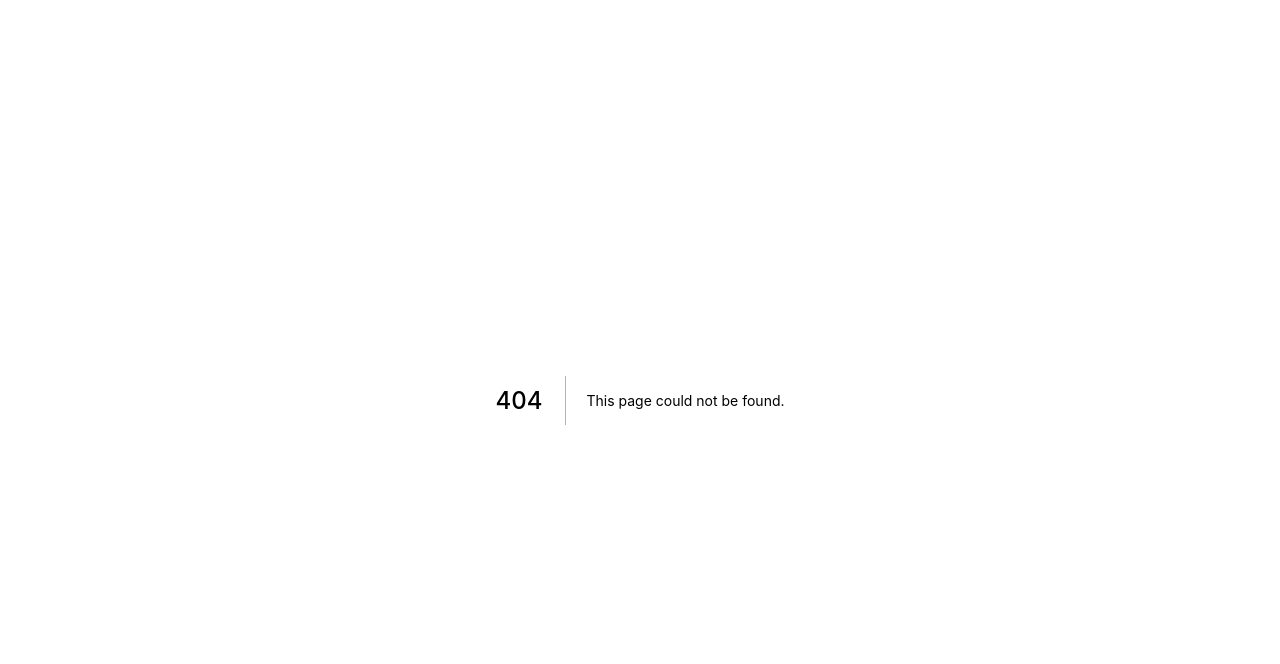
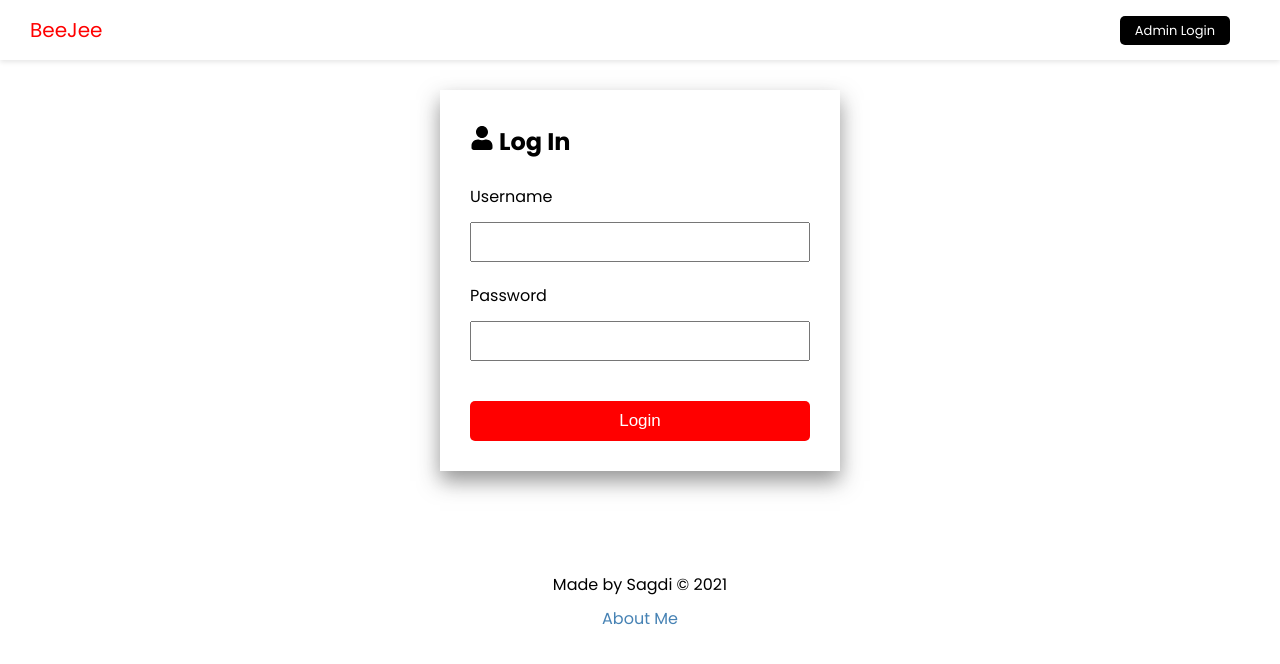
Before and after one commit to sagdish/bj-test, a Next.js app: page /login in a window 1280 px wide. Before the commit this address had no page. Shown: the top 664 px of the page. Built offline with nearby package versions, Linux system fonts and the light colour scheme.

Commit message:
login page

```diff
--- a/components/Header.js
+++ b/components/Header.js
@@ -13,7 +13,9 @@ export default function Header() {
       <nav>
         <ul>
           <li>
-            <a className='btn-secondary'>Admin Login</a>
+            <Link href='/login'>
+              <a className='btn-secondary'>Admin Login</a>
+            </Link>
           </li>
         </ul>
       </nav>
--- a/package.json
+++ b/package.json
@@ -11,6 +11,7 @@
     "next": "11.1.2",
     "react": "17.0.2",
     "react-dom": "17.0.2",
+    "react-icons": "^4.2.0",
     "react-toastify": "^8.0.3"
   }
 }
--- /dev/null
+++ b/pages/login.js
@@ -0,0 +1,43 @@
+import { useState, useEffect } from 'react'
+import { ToastContainer, toast } from 'react-toastify'
+import 'react-toastify/dist/ReactToastify.css'
+import { FaUser } from 'react-icons/fa'
+import Link from 'next/link'
+import Layout from '../components/Layout'
+import styles from '../styles/LoginForm.module.css'
+
+export default function login() {
+  const [user, setUser] = useState('')
+  const [password, setPassword] = useState('')
+
+  const handleSubmit = e => {
+    e.preventDefault()
+    console.log({user, password})
+  }
+
+  return (
+    <Layout title='User login'>
+      <div className={styles.auth}>
+        <h2>
+          <FaUser /> Log In
+        </h2>
+        <ToastContainer />
+        <form onSubmit={handleSubmit}>
+          <div>
+            <label htmlFor='user'>Username</label>
+            <input type='text' id='user' value={user}
+              onChange={e => setUser(e.target.value)}
+            />
+          </div>
+          <div>
+            <label htmlFor='password'>Password</label>
+            <input type='password' id='password' value={password}
+              onChange={e => setPassword(e.target.value)}
+            />
+          </div>
+          <input type='submit' value='Login' className='btn' />
+        </form>
+      </div>
+    </Layout>
+  )
+}
--- a/styles/Layout.module.css
+++ b/styles/Layout.module.css
@@ -9,7 +9,6 @@
   margin: 10px auto;
   max-width: 960px;
   padding: 0 20px;
-  border: 1px solid red;
 }
 
 .linkcontainer a {
--- /dev/null
+++ b/styles/LoginForm.module.css
@@ -0,0 +1,31 @@
+.auth {
+  max-width: 400px;
+  margin: auto;
+  padding: 30px;
+  box-shadow: 0px 10px 20px 0px rgba(50, 50, 50, 0.52);
+}
+
+.auth label {
+  display: block;
+  margin-bottom: 10px;
+}
+
+.auth input[type='text'],
+.auth input[type='email'],
+.auth input[type='password'] {
+  display: block;
+  width: 100%;
+  height: 40px;
+  padding: 5px;
+  font-size: 18px;
+}
+
+.auth input[type='submit'] {
+  margin-top: 20px;
+  width: 100%;
+  font-size: 17px;
+}
+
+.auth div {
+  margin-bottom: 20px;
+}
--- a/styles/Task.module.css
+++ b/styles/Task.module.css
@@ -5,7 +5,7 @@
   margin: 20px 0;
   padding: 13px;
   box-shadow: 2px 3px 5px rgba(0, 0, 0, 0.1);
-  background-color: aliceblue;
+  background-color: #f4f4f4;
 }
 
 .img {
@@ -18,7 +18,7 @@
 }
 
 @media (max-width: 600px) {
-  .pet {
+  .task {
     flex-direction: column;
     text-align: center;
   }
```
Also changed, not shown: components/Task.js (+23 -0 lines), pages/edit/[id].js (added, +8 -0 lines), pages/index.js (+1 -7 lines), 1 other file (tests, documents, lock files or other folders).
